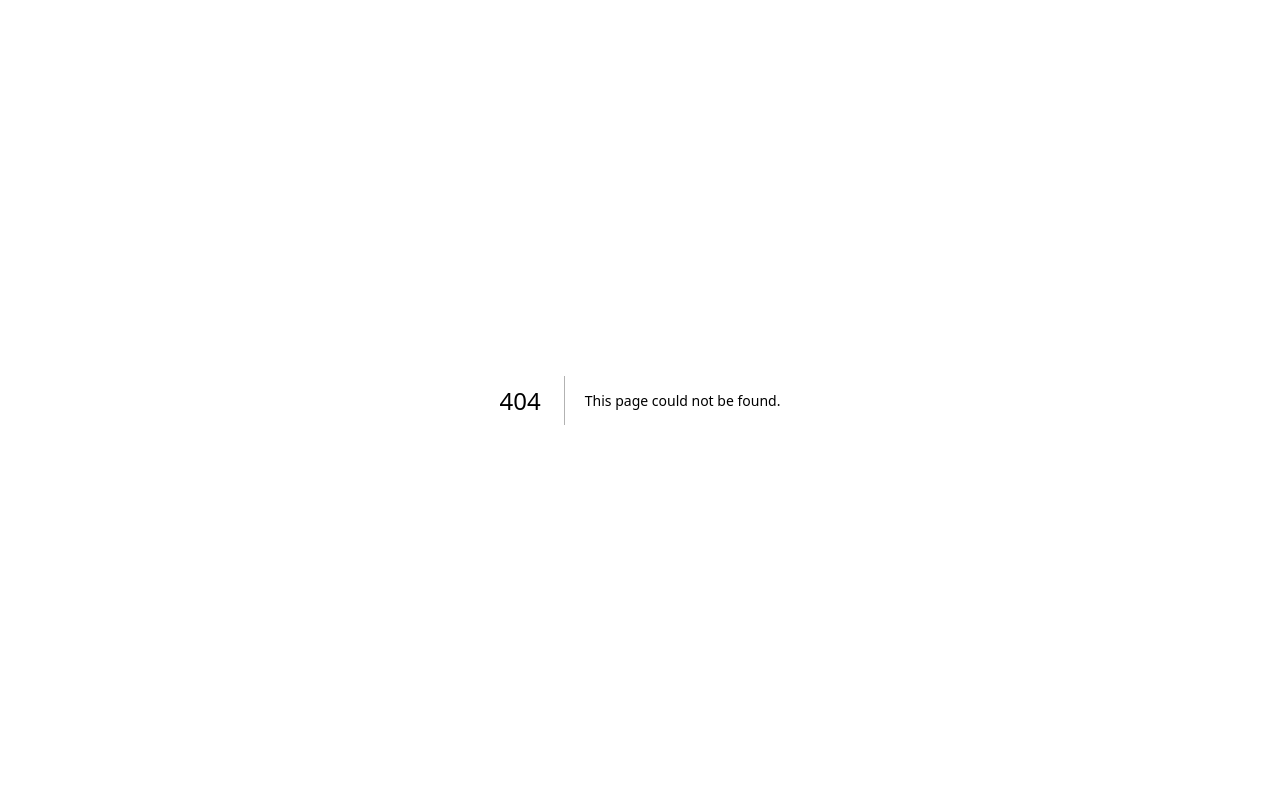
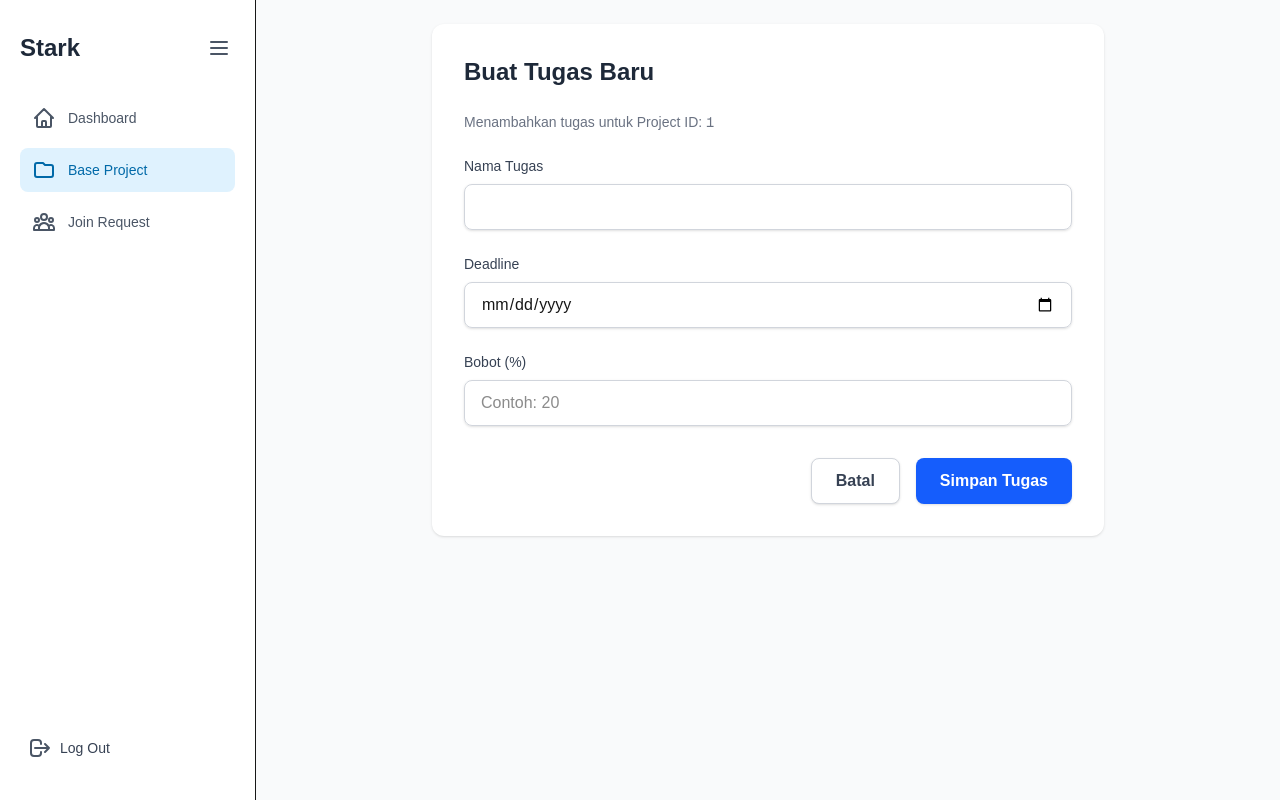
Before and after one commit to abdulhakimdarasalam/Projects-Multimedia, a Next.js app in the folder sansa/: page /admin/base-project/1/task/add-task in a window 1280 px wide. Before the commit this address had no page. Built offline with nearby package versions, Linux system fonts and the light colour scheme.

Commit message:
add "task and add task" (admin)

```diff
--- /dev/null
+++ b/sansa/src/app/admin/base-project/[projectId]/task/add-task/page.jsx
@@ -0,0 +1,110 @@
+"use client";
+
+import { useState } from 'react';
+import { useParams, useRouter } from 'next/navigation';
+import Link from 'next/link';
+
+export default function AddTaskPage() {
+  const router = useRouter();
+  const params = useParams();
+  const { projectId } = params;
+
+  // State untuk setiap input di form
+  const [taskName, setTaskName] = useState('');
+  const [deadline, setDeadline] = useState('');
+  const [weight, setWeight] = useState('');
+
+  const handleSubmit = (e) => {
+    e.preventDefault();
+    if (!taskName || !deadline || !weight) {
+      alert('Harap isi semua field.');
+      return;
+    }
+
+    const newTask = {
+      projectId,
+      name: taskName,
+      deadline,
+      weight: parseInt(weight, 10), // Ubah bobot menjadi angka
+    };
+
+    console.log('Tugas baru untuk disimpan:', newTask);
+
+    // Setelah berhasil, kembali ke halaman daftar tugas
+    router.push(`/admin/base-project/${projectId}/task`);
+  };
+
+  return (
+    <div className="bg-white p-8 rounded-xl shadow-sm max-w-2xl mx-auto">
+      <h1 className="text-2xl font-bold text-gray-800 mb-6">Buat Tugas Baru</h1>
+      <p className="mb-6 text-sm text-gray-500">
+        Menambahkan tugas untuk Project ID: <span className="font-mono">{projectId}</span>
+      </p>
+
+      <form onSubmit={handleSubmit}>
+        <div className="space-y-6">
+          {/* Input Nama Tugas */}
+          <div>
+            <label htmlFor="taskName" className="mb-2 block text-sm font-medium text-gray-700">
+              Nama Tugas
+            </label>
+            <input
+              type="text"
+              id="taskName"
+              value={taskName}
+              onChange={(e) => setTaskName(e.target.value)}
+              className="w-full rounded-lg border border-gray-300 px-4 py-2.5 shadow-sm focus:border-blue-500 focus:ring-blue-500"
+            />
+          </div>
+
+          {/* Input Deadline */}
+          <div>
+            <label htmlFor="deadline" className="mb-2 block text-sm font-medium text-gray-700">
+              Deadline
+            </label>
+            <input
+              type="date"
+              id="deadline"
+              value={deadline}
+              onChange={(e) => setDeadline(e.target.value)}
+              className="w-full rounded-lg border border-gray-300 px-4 py-2.5 shadow-sm focus:border-blue-500 focus:ring-blue-500"
+            />
+          </div>
+
+          {/* Input Bobot */}
+          <div>
+            <label htmlFor="weight" className="mb-2 block text-sm font-medium text-gray-700">
+              Bobot (%)
+            </label>
+            <input
+              type="number"
+              id="weight"
+              value={weight}
+              onChange={(e) => setWeight(e.target.value)}
+              className="w-full rounded-lg border border-gray-300 px-4 py-2.5 shadow-sm focus:border-blue-500 focus:ring-blue-500"
+              placeholder="Contoh: 20"
+            />
+          </div>
+        </div>
+
+        {/* Tombol Aksi */}
+        <div className="mt-8 flex justify-end gap-4">
+          <Link href={`/admin/base-project/${projectId}/task`}>
+            <button
+              type="button"
+              className="rounded-lg border border-gray-300 bg-white px-6 py-2.5 font-semibold text-gray-700 shadow-sm transition hover:bg-gray-50"
+            >
+              Batal
+            </button>
+          </Link>
+          <button
+            type="submit"
+            className="rounded-lg bg-blue-600 px-6 py-2.5 font-semibold text-white shadow-sm transition hover:bg-blue-700"
+          >
+            Simpan Tugas
+          </button>
+        </div>
+      </form>
+    </div>
+  );
+}
--- /dev/null
+++ b/sansa/src/app/admin/base-project/[projectId]/task/page.jsx
@@ -0,0 +1,92 @@
+"use client";
+
+import { useParams } from 'next/navigation';
+import Link from 'next/link';
+import { MOCK_ADMIN_BASE_PROJECTS } from '@/data/mockAdminBaseProjects';
+import { MOCK_PROJECT_TASKS } from '@/data/mockProjectTasks';
+import { HiOutlinePencil, HiOutlineTrash } from 'react-icons/hi';
+
+const getStatusClass = (status) => {
+  switch (status) {
+    case 'Completed': return 'bg-green-100 text-green-800';
+    case 'In Progress': return 'bg-yellow-100 text-yellow-800';
+    case 'Not Started': return 'bg-gray-100 text-gray-800';
+    default: return 'bg-gray-100 text-gray-800';
+  }
+};
+
+export default function KelolaTugasPage() {
+  const params = useParams();
+  const { projectId } = params;
+
+  const project = MOCK_ADMIN_BASE_PROJECTS.find(p => p.id === projectId);
+  const tasks = MOCK_PROJECT_TASKS.filter(t => t.projectId === projectId);
+
+  if (!project) {
+    return (
+      <div className="text-center p-8">
+        <h1 className="text-2xl font-bold">Project Not Found</h1>
+        <Link href="/admin/base-project" className="text-blue-600 hover:underline mt-4 inline-block">
+          Kembali ke daftar project
+        </Link>
+      </div>
+    );
+  }
+
+  return (
+    <div className="space-y-8">
+      <h1 className="text-3xl font-bold text-gray-800">Halaman Kelola Tugas</h1>
+      <div className="flex items-center justify-between rounded-xl border bg-white p-6 shadow-sm">
+        <div className="grid grid-cols-2 gap-x-6 gap-y-2">
+          <span className="font-semibold text-gray-500">Nama Project</span>
+          <span className="font-bold text-gray-800">: {project.name}</span>
+          <span className="font-semibold text-gray-500">Deadline</span>
+          <span className="font-bold text-gray-800">: {project.deadline}</span>
+        </div>
+        <Link
+          href={`/admin/base-project/${projectId}/task/add-task`}
+          className="rounded-lg bg-blue-600 px-5 py-2.5 text-sm font-semibold text-white transition hover:bg-blue-700 whitespace-nowrap"
+        >
+          + Tambah Tugas Baru
+        </Link>
+      </div>
+      <div className="overflow-hidden rounded-xl border bg-white shadow-sm">
+        <div className="overflow-x-auto">
+          <table className="w-full text-left text-sm">
+            <thead className="bg-gray-50">
+              <tr>
+                <th className="p-4 w-12"><input type="checkbox" className="rounded border-gray-300" /></th>
+                <th className="p-4 font-semibold text-gray-600">Nama Tugas</th>
+                <th className="p-4 font-semibold text-gray-600">Deadline</th>
+                <th className="p-4 font-semibold text-gray-600">Bobot (%)</th>
+                <th className="p-4 font-semibold text-gray-600">Status</th>
+                <th className="p-4 font-semibold text-gray-600">Aksi</th>
+              </tr>
+            </thead>
+            <tbody className="divide-y">
+              {tasks.map((task) => (
+                <tr key={task.id} className="hover:bg-gray-50">
+                  <td className="p-4"><input type="checkbox" className="rounded border-gray-300" /></td>
+                  <td className="p-4 font-medium text-gray-800">{task.name}</td>
+                  <td className="p-4 text-gray-600">{task.deadline}</td>
+                  <td className="p-4 text-gray-600">{task.weight}%</td>
+                  <td className="p-4">
+                    <span className={`rounded-full px-2.5 py-1 text-xs font-medium ${getStatusClass(task.status)}`}>
+                      {task.status}
+                    </span>
+                  </td>
+                  <td className="p-4">
+                    <div className="flex items-center gap-2">
+                      <button className="rounded p-2 text-gray-500 hover:bg-gray-200"><HiOutlinePencil className="h-4 w-4" /></button>
+                      <button className="rounded p-2 text-gray-500 hover:bg-gray-200"><HiOutlineTrash className="h-4 w-4" /></button>
+                    </div>
+                  </td>
+                </tr>
+              ))}
+            </tbody>
+          </table>
+        </div>
+      </div>
+    </div>
+  );
+}
--- a/sansa/src/app/admin/base-project/page.jsx
+++ b/sansa/src/app/admin/base-project/page.jsx
@@ -1,10 +1,10 @@
-// src/app/admin/base-project/page.jsx
+"use client";
 
 import Link from 'next/link';
+import { useRouter } from 'next/navigation';
 import { MOCK_ADMIN_BASE_PROJECTS } from '@/data/mockAdminBaseProjects';
-import { HiOutlinePencil, HiOutlineUserAdd, HiOutlineTrash, HiChevronLeft, HiChevronRight } from 'react-icons/hi';
+import { HiOutlinePencil, HiOutlineUserAdd, HiOutlineTrash } from 'react-icons/hi';
 
-// Fungsi untuk menentukan warna status (tidak berubah)
 const getStatusClass = (status) => {
   switch (status) {
     case 'In Progress': return 'bg-yellow-100 text-yellow-800';
@@ -15,7 +15,13 @@ const getStatusClass = (status) => {
 };
 
 export default function AdminBaseProjectPage() {
+  const router = useRouter();
   const projects = MOCK_ADMIN_BASE_PROJECTS;
+
+  const handleRowClick = (projectId) => {
+    // 👇 PERUBAHAN 2: Sesuaikan path ke folder 'add-task'
+    router.push(`/admin/base-project/${projectId}/task`);
+  };
 
   return (
     <div className="space-y-8">
@@ -29,16 +35,15 @@ export default function AdminBaseProjectPage() {
       <div className="flex items-center justify-between rounded-xl border bg-white p-4 shadow-sm">
         <p className="text-gray-600">Tambah Project baru</p>
         <Link
-          href="/admin/base-project/add"
+          // 👇 PERUBAHAN 1: Sesuaikan path ke folder 'add-project'
+          href="/admin/base-project/add-project"
           className="rounded-lg bg-blue-600 px-5 py-2.5 text-sm font-semibold text-white transition hover:bg-blue-700"
         >
           + Tambah Project Baru
         </Link>
       </div>
 
-      {/* ====================================================== */}
-      {/* BAGIAN TABEL YANG HILANG - KEMBALIKAN KODE INI */}
-      {/* ====================================================== */}
+      {/* Tabel Project */}
       <div className="overflow-hidden rounded-xl border bg-white shadow-sm">
         <div className="overflow-x-auto">
           <table className="w-full text-left text-sm">
@@ -54,8 +59,14 @@ export default function AdminBaseProjectPage() {
             </thead>
             <tbody className="divide-y">
               {projects.map((project) => (
-                <tr key={project.id} className="hover:bg-gray-50">
-                  <td className="p-4"><input type="checkbox" className="rounded border-gray-300" /></td>
+                <tr
+                  key={project.id}
+                  className="hover:bg-gray-100 cursor-pointer transition-colors"
+                  onClick={() => handleRowClick(project.id)}
+                >
+                  <td className="p-4" onClick={(e) => e.stopPropagation()}>
+                    <input type="checkbox" className="rounded border-gray-300" />
+                  </td>
                   <td className="p-4 font-medium text-gray-800">{project.name}</td>
                   <td className="p-4 text-gray-600">{project.startDate}</td>
                   <td className="p-4 text-gray-600">{project.deadline}</td>
@@ -64,7 +75,7 @@ export default function AdminBaseProjectPage() {
                       {project.status}
                     </span>
                   </td>
-                  <td className="p-4">
+                  <td className="p-4" onClick={(e) => e.stopPropagation()}>
                     <div className="flex items-center gap-2">
                       <button className="rounded p-2 text-green-600 hover:bg-green-100"><HiOutlinePencil className="h-4 w-4" /></button>
                       <button className="rounded p-2 text-blue-600 hover:bg-blue-100"><HiOutlineUserAdd className="h-4 w-4" /></button>
@@ -76,7 +87,6 @@ export default function AdminBaseProjectPage() {
             </tbody>
           </table>
         </div>
-        {/* Disini bisa ditambahkan kode pagination jika perlu */}
       </div>
     </div>
   );
--- /dev/null
+++ b/sansa/src/data/mockProjectTasks.js
@@ -0,0 +1,15 @@
+export const MOCK_PROJECT_TASKS = [
+  // Tugas untuk Project "UI/UX Desain" (proj-01)
+  { id: 'task-01', projectId: 'proj-01', name: 'Research User Needs', deadline: '02 Sep 2025', weight: 15, status: 'Completed' },
+  { id: 'task-02', projectId: 'proj-01', name: 'Create Wireframe', deadline: '05 Sep 2025', weight: 20, status: 'Not Started' },
+  { id: 'task-03', projectId: 'proj-01', name: 'Build Prototype', deadline: '08 Sep 2025', weight: 25, status: 'In Progress' },
+  { id: 'task-04', projectId: 'proj-01', name: 'Usability Testing', deadline: '11 Sep 2025', weight: 20, status: 'Not Started' },
+  { id: 'task-05', projectId: 'proj-01', name: 'Final Design Handoff', deadline: '15 Sep 2025', weight: 20, status: 'Not Started' },
+
+  // Tugas untuk Project "Web Development" (proj-02)
+  { id: 'task-06', projectId: 'proj-02', name: 'Setup Project Environment', deadline: '12 Oct 2025', weight: 10, status: 'Completed' },
+  { id: 'task-07', projectId: 'proj-02', name: 'Develop API Endpoints', deadline: '20 Oct 2025', weight: 40, status: 'In Progress' },
+  { id: 'task-08', projectId: 'proj-02', name: 'Frontend Implementation', deadline: '28 Oct 2025', weight: 50, status: 'Not Started' },
+
+  // Anda bisa tambahkan lebih banyak tugas untuk proyek lain di sini
+];
```
Also changed, not shown: sansa/src/app/admin/base-project/add-project/page.jsx (renamed from sansa/src/app/admin/base-project/add/page.jsx).
